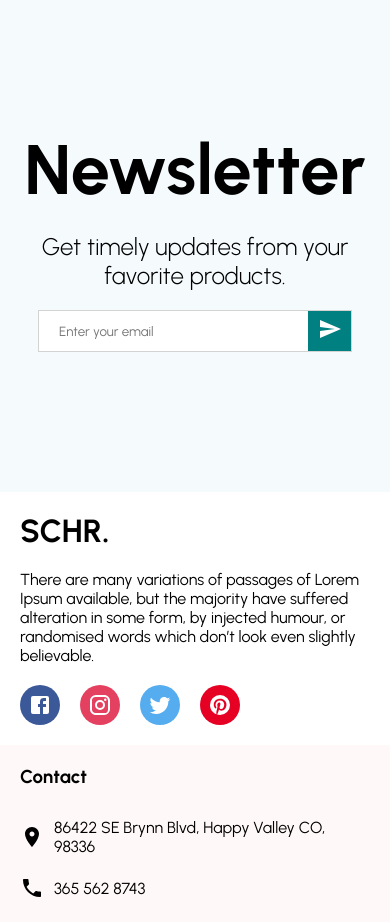
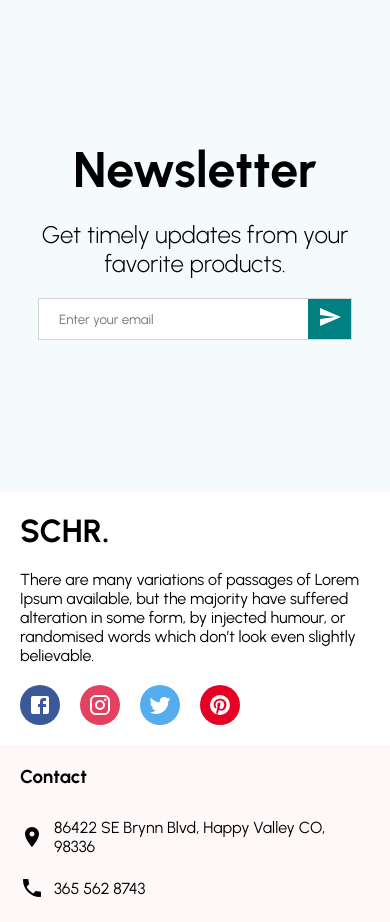
Before and after one commit to chrisjschreiner/SCHR.-frontend, a React (Create React App) app: page / in a window 390 px wide. Shown: the part 1080-2002 px from the top of the page. Built offline with nearby package versions, Linux system fonts and the light colour scheme.

Commit message:
change fontSize Newsletter text on mobile

```diff
--- a/src/components/Newsletter.jsx
+++ b/src/components/Newsletter.jsx
@@ -13,6 +13,7 @@ const Container = styled.div`
 const Title = styled.h1`
   font-size: 70px;
   margin-bottom: 20px;
+  ${mobile({ fontSize: "50px" })}
 `;
 
 const Desc = styled.div`
```
